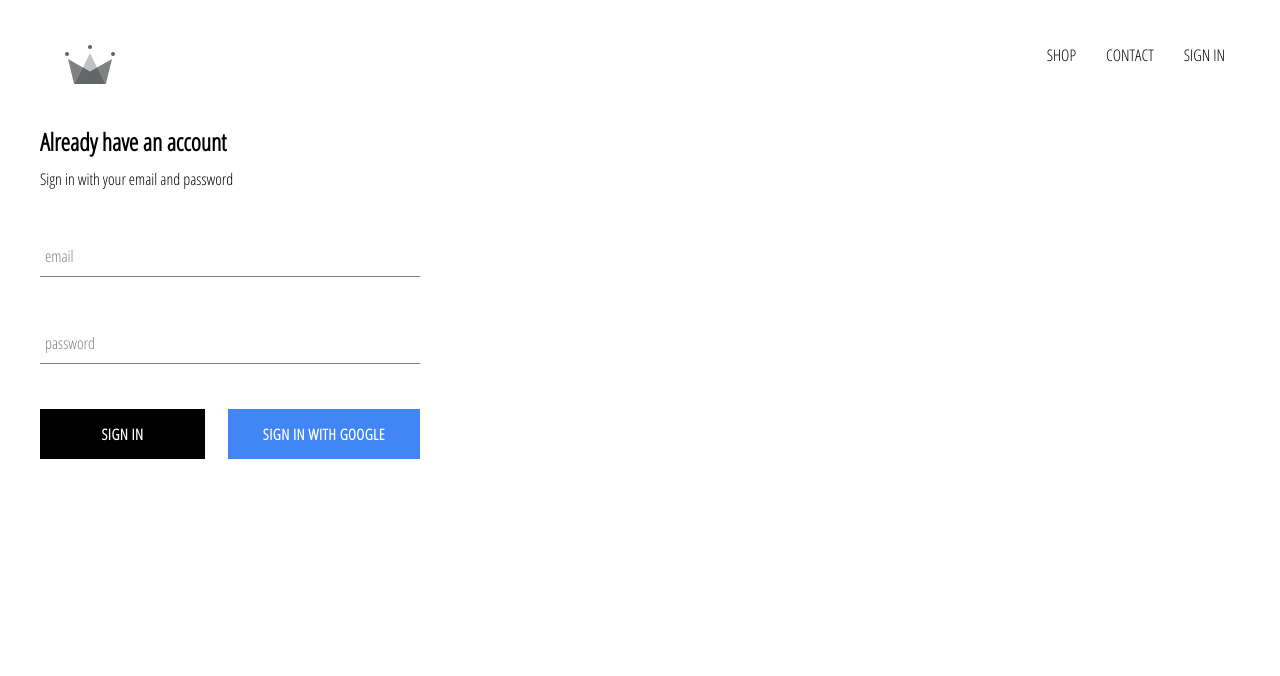
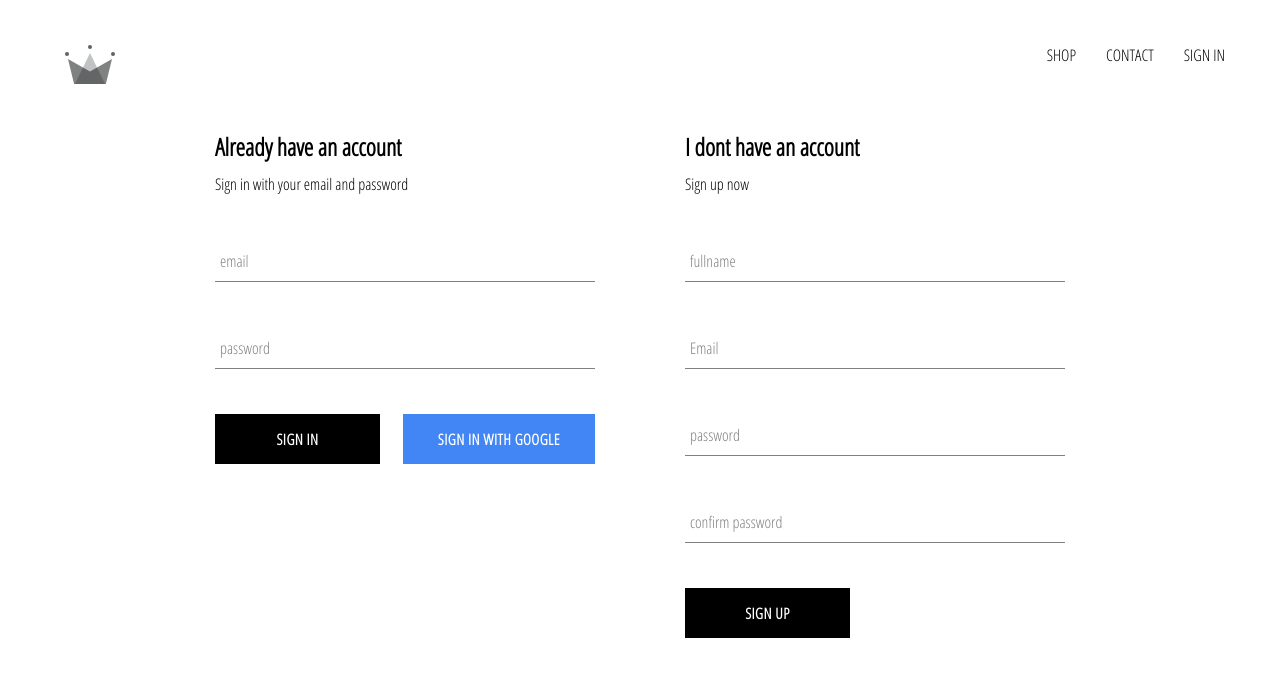
Before and after one commit to richardebrain/E-commerce, a React (Create React App) app: page /signin in a window 1280 px wide. Shown: the top 676 px of the page. Built offline with nearby package versions, Linux system fonts and the light colour scheme; no server answers.

Commit message:
configured firebase to allow user sign up and sign in with their email and password and also styled the sign in page

```diff
--- a/src/App.js
+++ b/src/App.js
@@ -1,50 +1,59 @@
-import Homepage from './pages/homepage/Homepage.component'
-import './App.css';
-import {Route,Switch} from 'react-router-dom';
-import ShopPage from './pages/Shop/shop.component';
-import Header from './components/header/header.component'
-import SignInAndOut from './pages/sign-in-and-sign-out/sign-in-and-sign-out.component';
-import React,{Component} from 'react';
-import {auth, createUserProfile} from './firebase/firebase.utils'
+import Homepage from "./pages/homepage/Homepage.component";
+import "./App.css";
+import { Route, Switch } from "react-router-dom";
+import ShopPage from "./pages/Shop/shop.component";
+import Header from "./components/header/header.component";
+import SignInAndOut from "./pages/sign-in-and-sign-out/sign-in-and-sign-out.component";
+import React, { Component } from "react";
+import { auth, createUserProfile } from "./firebase/firebase.utils";
+
+class App extends Component {
+  constructor() {
+    super();
+    this.state = {
+      currentUser: null,
+    };
+  }
+  unsubscribeFromAuth = null;
+  componentDidMount() {
+      this.unsubscribeFromAuth = auth.onAuthStateChanged(async (userAuth) => {
+
+        if(userAuth){
+          const userRef = await createUserProfile(userAuth);
 
 
-class App extends  Component{
-  constructor(){
-    super()
-    this.state={
-      currentUser:null,
-    }
+          userRef.onSnapshot((snapShot) => {
+            this.setState(
+              {
+                currentUser: {
+                  id: snapShot.id,
+                  ...snapShot.data(),
+                },
+              }
+            );
+          });
+
+      }else{
+        this.setState({ currentUser: userAuth });
+      }
+    });
 
   }
- unsubscribeFromAuth = null;
-  componentDidMount(){
-    this.unsubscribeFromAuth = auth.onAuthStateChanged(async user =>{
-      createUserProfile(user);
-      // this.setState({currentUser: user});
-
-    })
-  }
-  componentWillUnmount(){
+  componentWillUnmount() {
     this.unsubscribeFromAuth();
   }
   render() {
     return (
-      <div >
-      <Header currentUser={this.state.currentUser}/>
+      <div>
+        <Header currentUser={this.state.currentUser} />
         <Switch>
-
-        <Route exact path='/' component={Homepage}/>
-        <Route exact path='/shop' component={ShopPage}/>
-        <Route exact path='/signin' component=  {SignInAndOut}/>
-
+          <Route exact path="/" component={Homepage} />
+          <Route exact path="/shop" component={ShopPage} />
+          <Route exact path="/signin" component={SignInAndOut} />
         </Switch>
-
-
       </div>
     );
-
   }
-
 }
 
 export default App;
--- a/src/components/header/header.component.jsx
+++ b/src/components/header/header.component.jsx
@@ -11,6 +11,7 @@ const Header = ({currentUser}) => {
         <Link to="/">
           <Logo className="logo" />
         </Link>
+        {/* <h2>welcome</h2>{currentUser.displayName}  */}
       </div>
       <div className="options">
         <Link className="option" to="/shop">
--- a/src/components/sign-in/sign-in.component.jsx
+++ b/src/components/sign-in/sign-in.component.jsx
@@ -1,8 +1,9 @@
 import React, { Component } from "react";
 import FormInput from "../form-input/formInput.component";
 import Button from "../Buttons/button.components";
-import { signInWithGoogle } from "../../firebase/firebase.utils";
+import { signInWithGoogle,auth } from "../../firebase/firebase.utils";
 import './sign-in.style.scss';
+
 
 export class SignIn extends Component {
   constructor() {
@@ -12,12 +13,20 @@ export class SignIn extends Component {
       password: "",
     };
   }
-  handleSubmit = (e) => {
+  handleSubmit = async (e) => {
     e.preventDefault();
-    this.setState({
-      password: "",
-      email: "",
-    });
+    const { email,password } = this.state;
+    try{
+      await auth.signInWithEmailAndPassword(email,password);
+      this.setState({
+        password: "",
+        email: "",
+      });
+
+    }catch(error){
+      console.log(error)
+    }
+
   };
   handleChange = (e) => {
     const { name, value } = e.target;
--- /dev/null
+++ b/src/components/sign-up/sign-up.component.jsx
@@ -0,0 +1,95 @@
+import React, { Component } from "react";
+import "./sign-up.style.scss";
+import { auth,createUserProfile } from "../../firebase/firebase.utils";
+import Button from "../Buttons/button.components";
+import FormInput from "../form-input/formInput.component";
+
+export class SignUp extends Component {
+  constructor() {
+    super();
+    this.state = {
+      displayName: "",
+      email: "",
+      password: "",
+      confirmPassword: "",
+    };
+  }
+  handleSubmit = async e => {
+      e.preventDefault();
+      const { displayName, email, password, confirmPassword } = this.state;
+      if(password !== confirmPassword){
+        alert('password do not match')
+        return;
+      }
+
+      try{
+         const {user}= await auth.createUserWithEmailAndPassword(email, password);
+         await createUserProfile(user,{displayName})
+         this.setState({
+          displayName: "",
+          email: "",
+          password: "",
+          confirmPassword: "",
+        });
+
+         }catch(error){
+        console.error(error)
+
+      }
+
+  };
+  handleChange = (e) => {
+     const{name,value} = e.target;
+     this.setState({[name]: value})
+  };
+  render() {
+    const { displayName, email, password, confirmPassword } = this.state;
+    return (
+      <div className="sign-up">
+       <h2 className="title">I dont have an account</h2>
+        <span>Sign up now</span>
+
+        <form onSubmit={this.handleSubmit}>
+
+          <FormInput
+            type="text"
+            value={displayName}
+            name="displayName"
+            required
+            label="fullname"
+            onChange={this.handleChange}
+          />
+          <FormInput
+            type="email"
+            value={email}
+            name="email"
+            required
+            label="Email"
+            onChange={this.handleChange}
+          />
+          <FormInput
+            type="password"
+            value={password}
+            name="password"
+            required
+            label="password"
+            onChange={this.handleChange}
+          />
+           <FormInput
+            type="password"
+            value={confirmPassword}
+            name="confirmPassword"
+            required
+            label="confirm password"
+            onChange={this.handleChange}
+          />
+
+          <Button type='submit'>SIGN UP</Button>
+
+        </form>
+      </div>
+    );
+  }
+}
+
+export default SignUp;
--- /dev/null
+++ b/src/components/sign-up/sign-up.style.scss
@@ -0,0 +1,8 @@
+.sign-up{
+    width:380px;
+    display: flex;
+    flex-direction: column;
+    .title{
+        margin: 10px 0;
+    }
+}
--- a/src/firebase/firebase.utils.js
+++ b/src/firebase/firebase.utils.js
@@ -1,51 +1,46 @@
-import firebase from 'firebase/app'
-import 'firebase/auth';
-import 'firebase/firestore';
+import firebase from "firebase/app";
+import "firebase/auth";
+import "firebase/firestore";
 
 //the config will include the key from my firebase project from the web
 const config = {
-
   apiKey: "AIzaSyDxvTryIU97g7TDvOWII5NIDcSFEbvcrvg",
   authDomain: "e-commerce-c1d16.firebaseapp.com",
   projectId: "e-commerce-c1d16",
   storageBucket: "e-commerce-c1d16.appspot.com",
   messagingSenderId: "658894680694",
   appId: "1:658894680694:web:66f7bbec1579c19129e557",
-    measurementId: "G-WEXP7YE30C"
+  measurementId: "G-WEXP7YE30C",
 };
 
-   export const createUserProfile = async (userAuth,additionalData) =>{
-      if(!userAuth) return;
+export const createUserProfile = async (userAuth, additionalData) => {
+  if (!userAuth) return;
   const userRef = firestore.doc(`users/${userAuth.uid}`);
   const snapShot = await userRef.get();
 
-        if(!snapShot.exist){
-          const{displayName,email}= userAuth;
+  if (!snapShot.exist) {
+    const { displayName, email } = userAuth;
     const createdAt = new Date();
 
-          try{
+    try {
       await userRef.set({
         displayName,
         email,
         createdAt,
         ...additionalData,
-          })
-
+      });
     } catch (error) {
-          console.log('error created user',error.message)
+      console.log("error created user", error.message);
     }
   }
   return userRef;
+};
 
-
-    }
-
-
-firebase.initializeApp(config)
+firebase.initializeApp(config);
 export const auth = firebase.auth();
 export const firestore = firebase.firestore();
 
-const provider = new firebase.auth.GoogleAuthProvider()
-provider.setCustomParameters({prompt: 'select_account'});
+const provider = new firebase.auth.GoogleAuthProvider();
+provider.setCustomParameters({ prompt: "select_account" });
 export const signInWithGoogle = () => auth.signInWithPopup(provider);
 export default firebase;
--- a/src/pages/sign-in-and-sign-out/sign-in-and-sign-out.component.jsx
+++ b/src/pages/sign-in-and-sign-out/sign-in-and-sign-out.component.jsx
@@ -1,10 +1,13 @@
 import React from 'react';
 import SignIn from '../../components/sign-in/sign-in.component'
+import SignUp from '../../components/sign-up/sign-up.component'
+import './sign-in-and-sign-out.style.scss'
 
 const SignInAndOut = () => {
     return (
-        <div>
+        <div className='sign-in-and-out'>
             <SignIn/>
+            <SignUp/>
 
         </div>
     )
--- a/src/pages/sign-in-and-sign-out/sign-in-and-sign-out.style.scss
+++ b/src/pages/sign-in-and-sign-out/sign-in-and-sign-out.style.scss
@@ -0,0 +1,6 @@
+.sign-in-and-out{
+    display:flex;
+    justify-content:space-between;
+    width:850px;
+    margin: 30px auto;
+}
```
Lines whose indentation alone changed are shown as unchanged.
